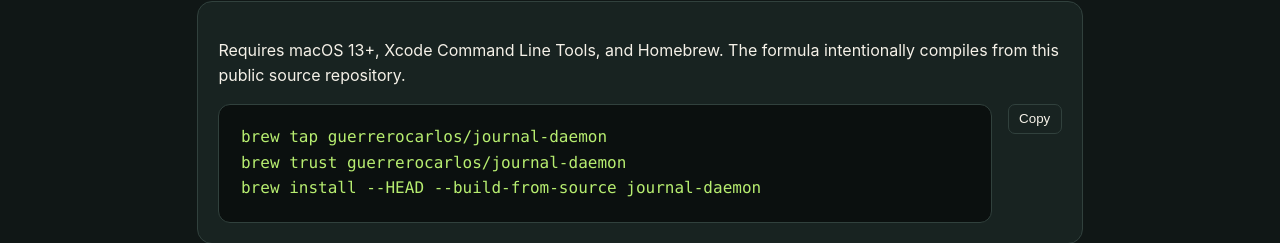
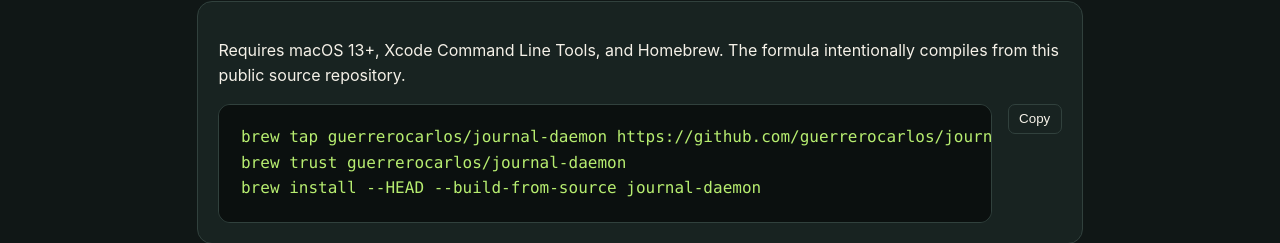
Before and after one commit to guerrerocarlos/journal-daemon, a plain HTML site: page docs/index.html in a window 1280 px wide. Shown: the part 748-991 px from the top of the page. Drawn offline with Linux system fonts and the light colour scheme.

Commit message:
docs: correct public tap installation

```diff
--- a/docs/index.html
+++ b/docs/index.html
@@ -33,7 +33,7 @@
         <div class="card">
           <p>Requires macOS 13+, Xcode Command Line Tools, and Homebrew. The formula intentionally compiles from this public source repository.</p>
           <button type="button" data-copy="install">Copy</button>
-          <pre id="install"><code>brew tap guerrerocarlos/journal-daemon
+          <pre id="install"><code>brew tap guerrerocarlos/journal-daemon https://github.com/guerrerocarlos/journal-daemon.git
 brew trust guerrerocarlos/journal-daemon
 brew install --HEAD --build-from-source journal-daemon</code></pre>
         </div>
```
Also changed, not shown: 4 other files.
